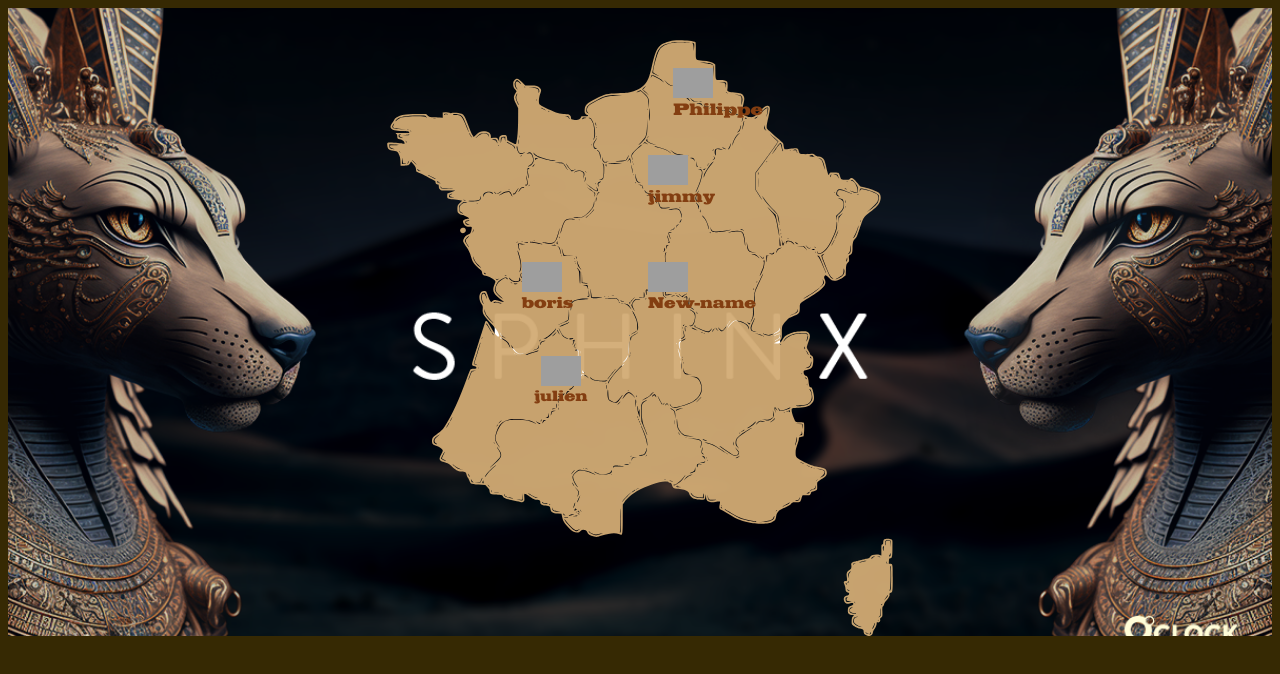
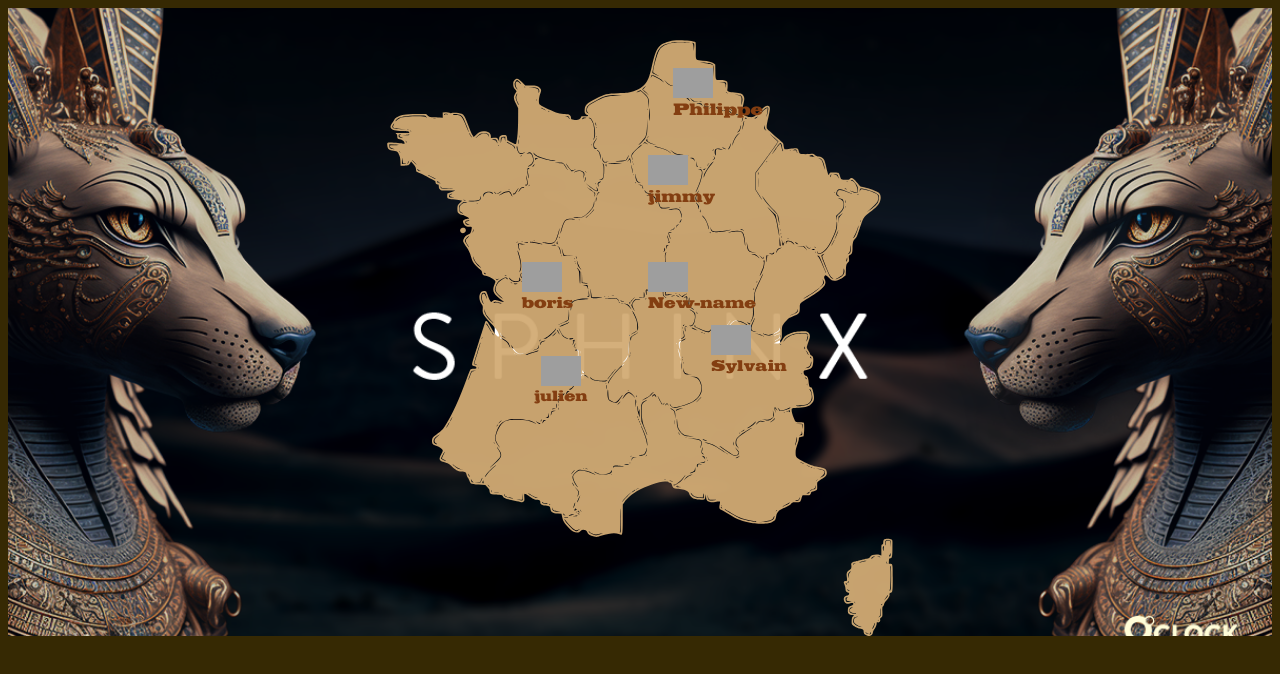
Before and after one commit to jimmyomont/map-sphinx-v2.0, a website built with Parcel: page src/index.html in a window 1280 px wide. Shown: the top 674 px of the page. Built offline with nearby package versions, Linux system fonts and the light colour scheme; grey boxes are pictures that could not be loaded.

Commit message:
Ajout de Sylvain

```diff
--- a/src/index.html
+++ b/src/index.html
@@ -78,6 +78,15 @@
 				</div>
 			</button>
 
+			<button class="sylvain">
+				<img class="icons" src="https://img.icons8.com/external-outline-andi-nur-abdillah/64/null/external-sphinx-landmark-outline-outline-andi-nur-abdillah.png"/>Sylvain
+				<div class="infos">
+					<p>Name: Sylvain</p>
+					<p>Ville: Lyon</p>
+					<p>infos: "Empty spaces, what are we living for?"</p>
+				</div>
+			</button>
+
 			<button class="New-name">
 				<img class="icons"
 					src="https://img.icons8.com/external-icongeek26-outline-icongeek26/64/null/external-egyptian-egypt-icongeek26-outline-icongeek26-2.png" />New-name
@@ -88,6 +97,7 @@
 				</div>
 			</button>
 
+
 		</article>
 	</div>
 </body>
--- /dev/null
+++ b/src/scss/_sylvain.scss
@@ -0,0 +1,24 @@
+@use './vars';
+@use './mixin';
+
+// Change New-name par ton prénom
+.sylvain {
+    display: flex;
+    flex-direction: column;
+    position: absolute;
+    font-family: 'fette', sans-serif;
+    color: vars.$font-color-tags;
+    font-size: 15px;
+    background-color:rgba(255, 255, 255, 0);
+    border-color: rgba(255, 255, 255, 0);
+    top: 50%;
+    left:55%;
+
+    @include mixin.medium {
+        font-size: 0.7em;
+    }
+
+    @include mixin.small {
+        font-size: 0;
+    }
+}
--- a/src/scss/index.scss
+++ b/src/scss/index.scss
@@ -9,3 +9,4 @@
 @use './boris';
 @use './mixin';
 @use './philippe';
+@use './sylvain';
```
